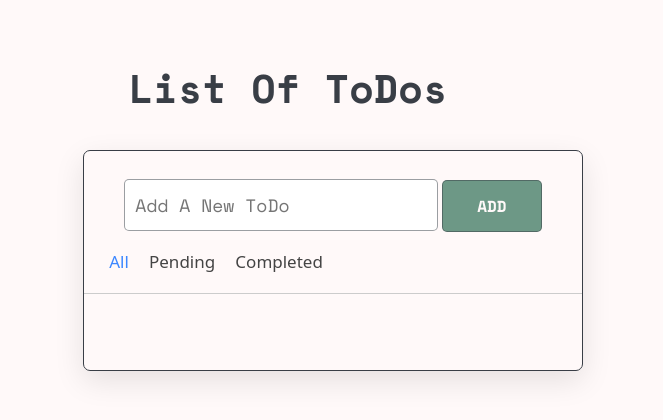
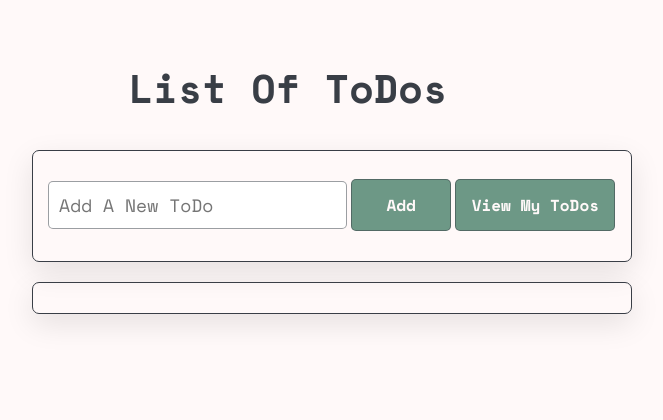
Before and after one commit to blueberrin/todo, a Flask app: page /dashboard in a window 1280 px wide. Shown: the part 103-523 px from the top of the page, without its empty margins (352-1015 px from the left). Run offline with Flask 3, Linux system fonts and the light colour scheme; the visitor is signed in with stand-in values (Sample User, id 1); some libraries are stand-ins or nearby versions.

Commit message:
dashboard updated

```diff
--- a/static/dashboard.css
+++ b/static/dashboard.css
@@ -78,25 +78,26 @@ img {
 }
 
 .wrapper {
-    max-width: 500px;
+  max-width: 600px;
   padding: 28px 0 30px;
-    margin-left: 34%;
+  margin-left: 30%;
   margin-top: 3%;
   border: 1px solid #393E46;
   border-radius: 7px;
   box-shadow: 0 10px 30px rgba(0,0,0,0.1);
 }
 
-.task-input {
-    height: 52px;
-    padding: 0 25px;
-    position: relative;
+
+.task-input input,
+.task-input button {
+  display: inline-block;
+  vertical-align: middle;
 }
 
 .task-input input{
   font-family: 'Space Mono', monospace;
   height: 100%;
-    width: 70%;
+  width: 50%;
   outline: none;
   margin-left: 15px;
   font-size: 18px;
@@ -122,113 +123,60 @@ img {
 
 }
 
+#viewBtn {
+  font-family: 'Space Mono', monospace;
+  background-color: #6D9886;
+  width: 160px;
+  color: #FFF9F9;
+  font-weight: bold;
+  border-radius: 5px;
+  padding: 13px;
+  border: 1px solid rgba(57, 62, 70, .5);
+  cursor: pointer;
+}
 
 
 
-/* test */
 
-.controls, li{
-  display: flex;
-  align-items: center;
-  justify-content: space-between;
+ul {
+    list-style-type: none;
   }
-.controls{
-  padding: 18px 25px;
-  border-bottom: 1px solid #ccc;
-}
-.filters span{
-  margin: 0 8px;
-  font-size: 17px;
-  color: #444444;
-  cursor: pointer;
-}
-.filters span:first-child{
-  margin-left: 0;
-}
-.filters span.active{
-  color: #3C87FF;
-}
-.controls .clear-btn{
-  border: none;
-  opacity: 0.6;
-  outline: none;
-  color: #fff;
-  cursor: pointer;
-  font-size: 13px;
-  padding: 7px 13px;
-  border-radius: 4px;
-  letter-spacing: 0.3px;
-  pointer-events: none;
-  transition: transform 0.25s ease;
-  background: linear-gradient(135deg, #1798fb 0%, #2D5CFE 100%);
-}
-.clear-btn.active{
-  opacity: 0.9;
-  pointer-events: auto;
-}
-.clear-btn:active{
-  transform: scale(0.93);
-}
-.task-box{
+
+  .task-box {
     margin-top: 20px;
     margin-right: 5px;
     padding: 0 20px 10px 25px;
+    border: 1px solid #393E46;
+    border-radius: 7px;
+    box-shadow: 0 10px 30px rgba(0, 0, 0, 0.1);
+    max-width: 600px;
+    padding-bottom: 30px;
+    margin-left: 30%;
   }
-.task-box.overflow{
-  overflow-y: auto;
-  max-height: 300px;
+
+  .task-box li {
+    padding: 2%;
+    margin-top: 5%;
+    margin-left: 5%;
+    font-family: 'Space Mono', monospace;
+    color: #393E46;
+    overflow: hidden;
   }
-.task-box::-webkit-scrollbar{
-  width: 5px;
+
+  .task-box button {
+    background-color: #6D9886;
+    width: 100px;
+    color: #FFF9F9;
+    font-weight: bold;
+
+    margin-left: 10%;
+    border-radius: 5px;
+    padding: 5px;
+    border: 1px solid rgba(57, 62, 70, 0.5);
+    cursor: pointer;
+    display: inline-block;
   }
-.task-box::-webkit-scrollbar-track{
-  background: #f1f1f1;
-  border-radius: 25px;
-}
-.task-box::-webkit-scrollbar-thumb{
-  background: #e6e6e6;
-  border-radius: 25px;
-}
-.task-box .task{
-  list-style: none;
-  font-size: 17px;
-  margin-bottom: 18px;
-  padding-bottom: 16px;
-  align-items: flex-start;
-  border-bottom: 1px solid #ccc;
-}
-.task-box .task:last-child{
-  margin-bottom: 0;
-  border-bottom: 0;
-  padding-bottom: 0;
-}
-.task-box .task label{
-  display: flex;
-  align-items: flex-start;
-}
-.task label input{
-  margin-top: 7px;
-  accent-color: #3C87FF;
-}
-.task label p{
-  user-select: none;
-  margin-left: 12px;
-  word-wrap: break-word;
-}
-.task label p.checked{
+
+  .completed-task {
     text-decoration: line-through;
   }
-.task-box .settings{
-  position: relative;
-}
-
-.settings li:hover{
-  background: #f5f5f5;
-}
-.settings li i{
-  padding-right: 8px;
-}
-
-.settings :where(i, li){
-  cursor: pointer;
-}
--- a/static/dashboard.js
+++ b/static/dashboard.js
@@ -26,11 +26,12 @@ const taskInput = document.querySelector(".task-input input");
 const filters = document.querySelectorAll(".filters span");
 const taskBox = document.querySelector(".task-box");
 
-let editId,
-  isEditTask = false;
+
+
+let isEditTask = false;
 
   function editTask(taskId, textName) {
-    editId = taskId;
+    console.log("editTask called")
   isEditTask = true;
   taskInput.value = textName;
   taskInput.focus();
@@ -53,6 +54,7 @@ let editId,
       });
   }
 }
+
 
 function addFunction() {
     const userTask = taskInput.value.trim();
@@ -102,6 +104,7 @@ function addFunction() {
                               </ul>
                             </div>
                           </li>`;
+
               }
             });
           }
@@ -149,8 +152,7 @@ function addFunction() {
     const user = auth.currentUser;
     if (user) {
       const taskRef = ref(db, `tasks/${user.uid}/${deleteId}`);
-      taskRef
-        .remove()
+      taskRef.remove()
         .then(() => {
           showTodo(filter);
         })
--- a/static/login.css
+++ b/static/login.css
@@ -126,11 +126,6 @@ img {
     margin-top: 2%;
 }
 
-#forgot {
-    font-family: 'Space Mono', monospace;
-    margin-top: 2%;
-    text-decoration: none;
-}
 
 #reg-link {
     text-decoration: none;
--- a/templates/dashboard.html
+++ b/templates/dashboard.html
@@ -10,6 +10,7 @@
         <link rel="preconnect" href="https://fonts.googleapis.com">
         <link rel="preconnect" href="https://fonts.gstatic.com" crossorigin>
         <link href="https://fonts.googleapis.com/css2?family=Space+Mono:wght@400;700&display=swap" rel="stylesheet">
+
     </head>
 
     <body>
@@ -57,20 +58,21 @@
 
       <div class="wrapper">
         <div class="task-input">
-          <input type="text"  placeholder="Add A New ToDo">
-            <button id="addBtn">ADD</button>
+        <input type="text"  placeholder="Add A New ToDo" id="taskInput">
+          <button id="addBtn">Add</button>
+          <button id="viewBtn">View My ToDos</button>
       </div>
 
 
-        <div class="controls">
+      <!-- <div class="controls">
         <div class="filters">
           <span class="active" id="all">All</span>
           <span id="pending">Pending</span>
           <span id="completed">Completed</span>
-          </div>
+        </div> -->
 
       </div>
-        <ul class="task-box"></ul>
+      <ul class="task-box" id="taskBox"></ul>
       </div>
       <br><br>
 
@@ -78,11 +80,11 @@
 
 
         <!-- firebase logout -->
-        <script type="module" src="{{ url_for('static', filename='dashboard.js') }}"></script>
+
         <script type="module">
           // Import the functions you need from the SDKs you need
           import { initializeApp } from "https://www.gstatic.com/firebasejs/9.21.0/firebase-app.js";
-          import { getDatabase } from "https://www.gstatic.com/firebasejs/9.21.0/firebase-database.js";
+          import { getDatabase, ref, push, update, get, onValue, remove } from "https://www.gstatic.com/firebasejs/9.21.0/firebase-database.js";
           import { getAuth, signOut } from "https://www.gstatic.com/firebasejs/9.21.0/firebase-auth.js";
           // TODO: Add SDKs for Firebase products that you want to use
           // https://firebase.google.com/docs/web/setup#available-libraries
@@ -100,7 +102,14 @@
 
           // Initialize Firebase
           const app = initializeApp(firebaseConfig);
+          const db = getDatabase();
           const auth = getAuth();
+          const addBtn = document.getElementById("addBtn");
+          const viewBtn = document.getElementById("viewBtn");
+          const taskInput = document.getElementById('taskInput');
+          const taskBox = document.getElementById('taskBox');
+
+
 
           logoutBtn.addEventListener('click',(e) =>{
             e.preventDefault()
@@ -117,6 +126,133 @@
 
           });
 
+          function addTask() {
+            const user = auth.currentUser;
+            const tasksRef = ref(db, `tasks/${user.uid}`);
+
+            const userTask = taskInput.value.trim();
+            if (userTask !== '') {
+
+              const taskData = {
+                name: userTask,
+                status: "pending",
+              };
+
+
+              const newTaskRef = push(tasksRef);
+              update(newTaskRef, taskData);
+            } else {
+
+              alert("Task name cannot be empty");
+            }
+          }
+
+          function deleteTask(taskId) {
+            const user = auth.currentUser;
+            if (user) {
+              const taskRef = ref(db, `tasks/${user.uid}/${taskId}`);
+
+              remove(taskRef)
+                .then(() => {
+                  console.log("Task deleted successfully");
+                })
+                .catch((error) => {
+                  console.error("Error deleting task:", error);
+                });
+            } else {
+              console.log("No authenticated user");
+            }
+          }
+
+
+          function displayTasks() {
+            const user = auth.currentUser;
+            if (user) {
+              const tasksRef = ref(db, `tasks/${user.uid}`);
+
+
+              taskBox.innerHTML = '';
+
+              // Get the tasks from the database
+              get(tasksRef)
+                .then((snapshot) => {
+                  snapshot.forEach((childSnapshot) => {
+                    const task = childSnapshot.val();
+                    const taskId = childSnapshot.key;
+
+
+                    const li = document.createElement('li');
+                    li.textContent = task.name;
+                    li.id = taskId;
+
+
+                    const completeBtn = document.createElement('button');
+                    completeBtn.textContent = 'Complete';
+                    completeBtn.addEventListener('click', () => {
+                      const isCompleted = !task.completed;
+                      updateTaskStatus(taskId, isCompleted);
+                    });
+
+
+                    if (task.status === 'completed') {
+                      li.classList.add('completed-task');
+
+                    }
+
+
+                    const deleteBtn = document.createElement('button');
+                    deleteBtn.textContent = 'Delete';
+                    deleteBtn.addEventListener('click', () => {
+                      deleteTask(taskId);
+
+                      li.remove();
+                    });
+
+
+                    li.appendChild(completeBtn);
+
+
+                    li.appendChild(deleteBtn);
+
+
+                    taskBox.appendChild(li);
+                  });
+                })
+                .catch((error) => {
+
+                  console.error(error);
+                });
+            } else {
+
+              console.log('No authenticated user');
+            }
+          }
+
+          function updateTaskStatus(taskId, status) {
+            const user = auth.currentUser;
+            if (user) {
+              const taskRef = ref(db, `tasks/${user.uid}/${taskId}`);
+
+              update(taskRef, { status: "completed" })
+                .then(() => {
+                  console.log("Task status updated successfully");
+                  displayTasks();
+                })
+                .catch((error) => {
+                  console.error("Error updating task status:", error);
+                });
+            } else {
+              console.log("No authenticated user");
+            }
+          }
+
+
+
+
+
+          addBtn.addEventListener("click", addTask);
+          viewBtn.addEventListener("click", displayTasks);
+
 
 
         </script>
--- a/templates/login.html
+++ b/templates/login.html
@@ -73,7 +73,7 @@
             <button type="submit" class="btn btn-primary" id="loginBtn">Login</button>
           </div>
 
-          <p id="no-acc">Don't Have An Account? <a href="{{ url_for('register') }}" id="reg-link">Register</a> or <a href="#" id="forgot">Forgot Password?</a></p>
+          <p id="no-acc">Don't Have An Account? <a href="{{ url_for('register') }}" id="reg-link">Register</a></p>
         </form>
 
         <br>
```
Also changed, not shown: static/firebase.js (added), static/icon-check.svg (added). Lines whose indentation alone changed are shown as unchanged.
